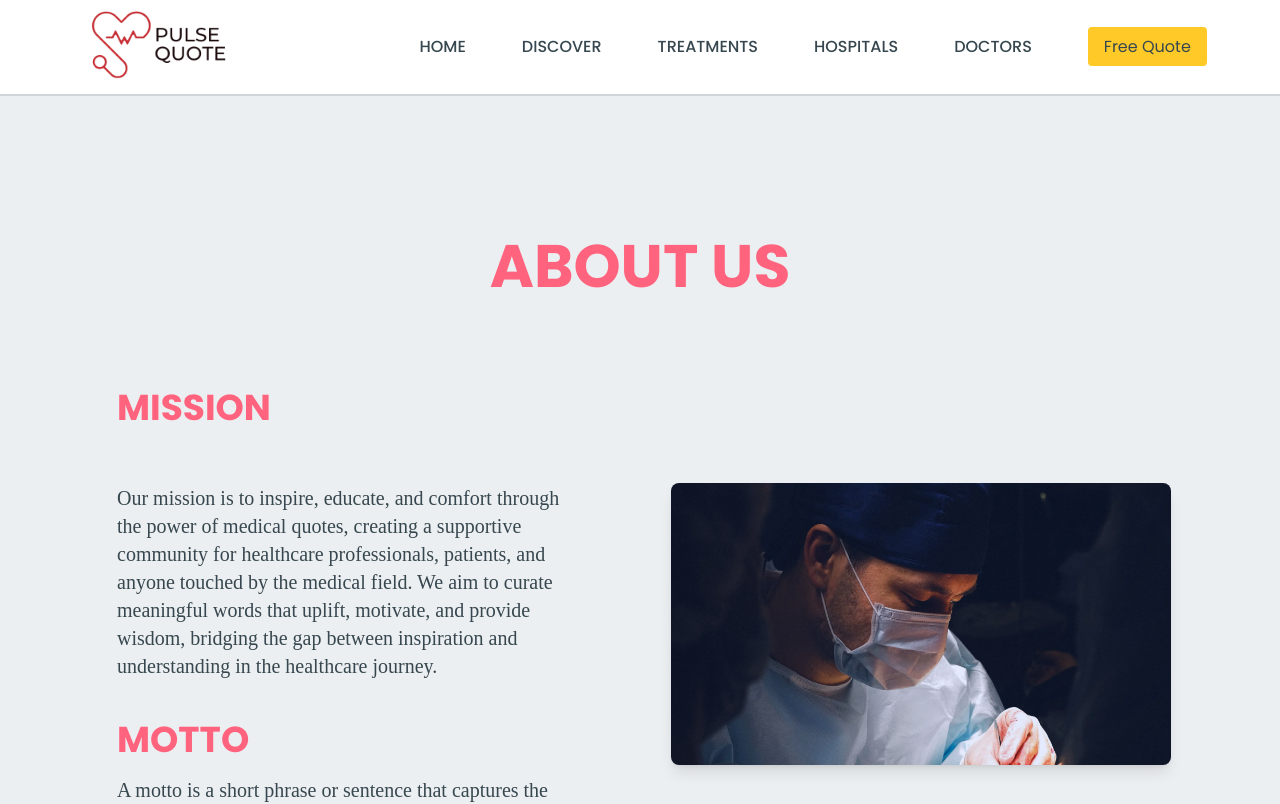
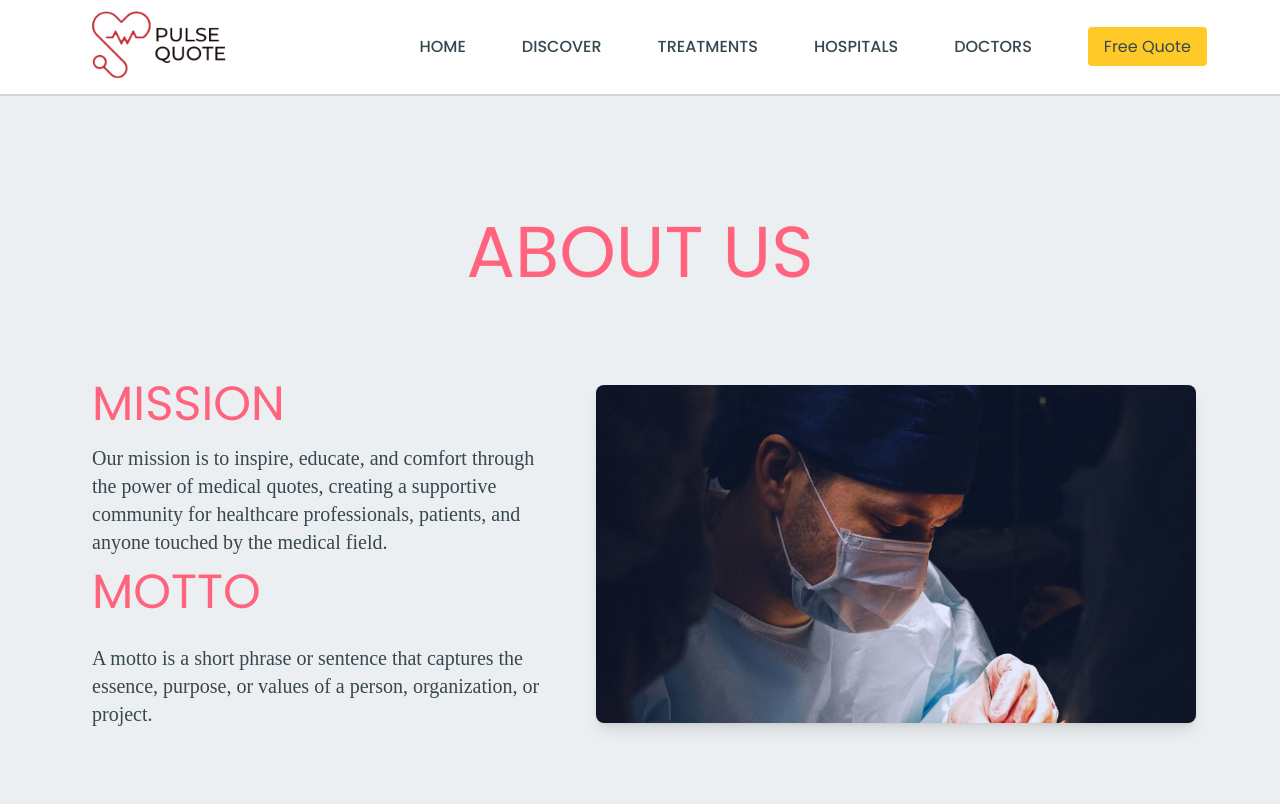
Before and after one commit to abhishekmali09/tempa, a React (Vite) app: page /about-us in a window 1280 px wide. Shown: the top 804 px of the page. Built offline with nearby package versions, Linux system fonts and the light colour scheme.

Commit message:
about us pages(text & img changes)

```diff
--- a/src/pages/AboutUs.jsx
+++ b/src/pages/AboutUs.jsx
@@ -60,26 +60,26 @@ const AboutUs = () => {
       <div className="flex flex-col justify-around items-center h-fit gap-10 max-w-screen px-10  py-30 bg-[#ECEFF1]">
         {/* About Us Title */}
 
-        <h1 className=" text-6xl font-bold  font-heading  text-rose-400 pt-5">ABOUT US</h1>
+        <h1 className='md:text-7xl text-6xl font-heading text-rose-400 '>ABOUT US</h1>
 
         <div className="flex flex-col lg:flex-row justify-around items-center gap-10 w-full mt-[52px]">
           {/* Left Section */}
-          <div className="flex flex-col gap-10 max-w-md text-left mx-2">
+          <div className="flex flex-col  max-w-md text-left mx-2">
 
-              <h2 className="text-4xl font-bold font-heading text-rose-400 ">MISSION</h2>
+              <h2 className='md:text-5xl text-4xl font-heading text-rose-400 '>MISSION</h2>
               <p className="text-xl font-text text-[#37474F] mt-4">
-              Our mission is to inspire, educate, and comfort through the power of medical quotes, creating a supportive community for healthcare professionals, patients, and anyone touched by the medical field. We aim to curate meaningful words that uplift, motivate, and provide wisdom, bridging the gap between inspiration and understanding in the healthcare journey.
+              Our mission is to inspire, educate, and comfort through the power of medical quotes, creating a supportive community for healthcare professionals, patients, and anyone touched by the medical field.
               </p>
 
             <div>
-              <h2 className="text-4xl font-bold font-heading text-rose-400">MOTTO</h2>
+              <h2 className='md:text-5xl py-3 text-4xl font-heading text-rose-400 '>MOTTO</h2>
               <p className="text-xl font-text text-[#37474F] mt-4">A motto is a short phrase or sentence that captures the essence, purpose, or values of a person, organization, or project.</p>
             </div>
           </div>
           {/* Right Section (Image) */}
           <div className=" h-full hidden lg:flex">
             <img
-              width="500px"
+              width="600px"
               height="700px"
               src={img_aboutUs}
               alt="About Us"
@@ -94,7 +94,7 @@ const AboutUs = () => {
 
 <section className='bg-white'>
 <div className="flex flex-col items-center justify-center py-20 ">
-      <h1 className=" text-center text-6xl mb-12 font-bold text-rose-400 font-heading py-1">OUR VALUES</h1>
+      <h1 className='md:text-7xl text-6xl font-heading text-rose-400 '>OUR VALUES</h1>
       <div className="grid grid-cols-1 grid-rows-2 md:grid-cols-3 md:grid-rows-2 gap-10 mt-2 px-10 w-[1200px] max-w-full mx-auto">
         {/*Accuracy  (Top-left corner) */}
         <div className="flex flex-col items-center justify-center col-start-1 row-start-1">
@@ -117,7 +117,7 @@ const AboutUs = () => {
           />
           <h2 className="text-3xl font-semibold font-heading mb-2">Integrity</h2>
           <p className="text-center  text-2xl font-text text-gray-600 text-text">
-          Honest, transparent, ethical content and engagement is our commitment.          </p>
+          Honest, transparent, ethical content and engagement is our commitment. </p>
         </div>
 
         {/* Empathy (Bottom-left corner) */}
@@ -129,7 +129,7 @@ const AboutUs = () => {
           />
           <h2 className="text-3xl font-semibold font-heading mb-2">Empathy</h2>
           <p className="text-center text-2xl font-text text-gray-600 text-text">
-          Quotes show medicine's compassion, connecting with users emotionally.          </p>
+          Quotes show medicine's compassion, connecting with users emotionally. </p>
         </div>
 
         {/* Education (Bottom-right corner) */}
```
Also changed, not shown: 1 other file (tests, documents, lock files or other folders).
